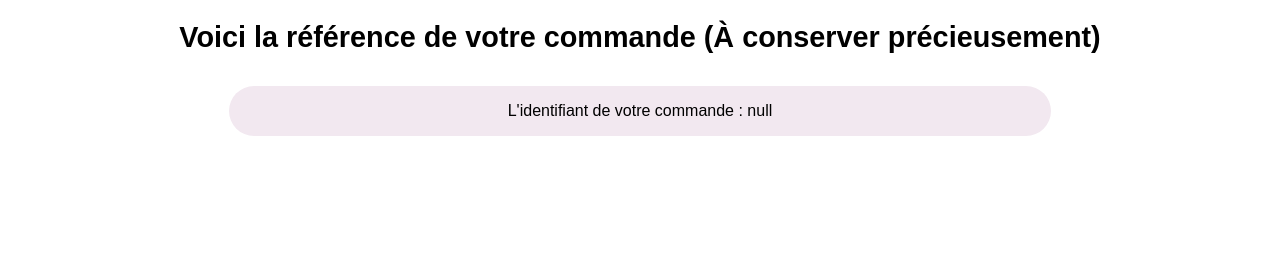
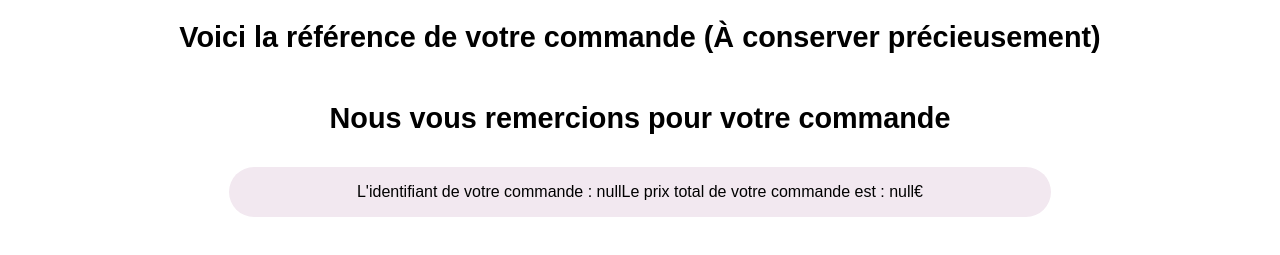
Before and after one commit to jonathanranchin/JonathanRanchin_5_22042021, a website: page post-order.html in a window 1280 px wide. Shown: the part 115-370 px from the top of the page. Drawn offline with Linux system fonts and the light colour scheme; a web font is replaced by a local one.

Commit message:
Modifications pour être conforme aux spécification de la page de confirmation

```diff
--- a/css/styles.css
+++ b/css/styles.css
@@ -186,6 +186,12 @@ button:hover {
 
 #order-recap article {
     justify-content: center;
+    flex-wrap: wrap;
+}
+
+
+#order-recap p {
+    display: flex;
 }
 
 #cart-area a {
--- a/js/pages/cart.js
+++ b/js/pages/cart.js
@@ -80,7 +80,7 @@ function createNewCartItem(name, imageUrl, price, id, quantity) {
   let selectElement = document.createElement("select");
   divElement.appendChild(selectElement);
 
-  //Adds quantities close to the one chosen to the drag down menu for quantity
+  //Adds quantities closer to the one chosen, to a drag down menu
   for (let j = 0; j < (quantity + 5); j++) {
       var option = document.createElement("option");
       option.value = j;
@@ -150,7 +150,7 @@ function orderButtonPost() {
   console.log(products);
   if (products.length==0) {
 
-    alert("Veuillez ajouter des produit avant de procéder au paiement")
+    alert("Veuillez ajouter des produits avant de procéder au paiement")
 
     return
   }
@@ -178,6 +178,7 @@ function orderButtonPost() {
     .then((response) => response.json())
     .then((json) => {
       console.log(json)
+      sessionStorage.setItem("TotalPrice", Cart.getTotalPrice())
       localStorage.setItem("orderKey",json.orderId);
       localStorage.removeItem('shoppingCart');
       localStorage.removeItem('productIds');
--- a/js/pages/post-order.js
+++ b/js/pages/post-order.js
@@ -2,16 +2,19 @@
 var orderRecapSection = document.getElementById("order-recap");
 window.onload = () => {
     var orderRecap = localStorage.getItem('orderKey');
+    var orderPrice = sessionStorage.getItem("TotalPrice");
     window.location.hash = orderRecap;
     console.log(orderRecap);
+    console.log(orderPrice);
     if (document.getElementsByClassName("article")!=false) {
-    orderRecapSectionCreator(orderRecap);
+    orderRecapSectionCreator(orderRecap, orderPrice);
     }
 }
 
-//Gives the id of the order dynamically
-function orderRecapSectionCreator(orderRecap) {
+//Gives the id and total price of the order dynamically
+function orderRecapSectionCreator(orderRecap, orderPrice) {
     let article = document.createElement("article");
     article.appendChild(createElementPart("p", "L'identifiant de votre commande : " + orderRecap));
+    article.appendChild(createElementPart("p", "Le prix total de votre commande est : " + orderPrice +'€'));
     orderRecapSection.appendChild(article);
 }
--- a/post-order.html
+++ b/post-order.html
@@ -19,7 +19,7 @@
         <main>
             <section id="order-recap">
                 <h1>Voici la référence de votre commande (À conserver précieusement)</h1>
-
+                <h2>Nous vous remercions pour votre commande</h2>
             </section>
         </main>
         <footer>
```
